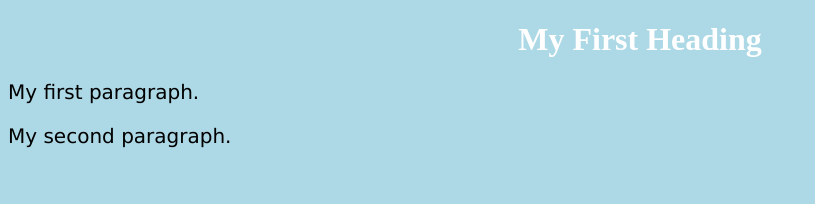
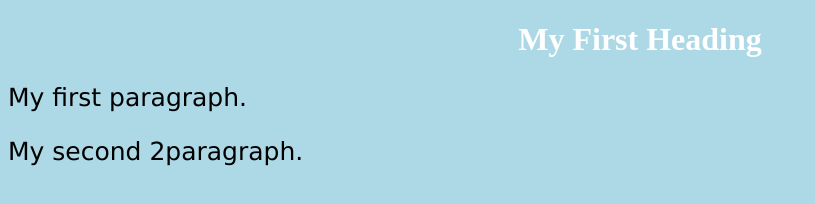
Before and after one commit to Feedotheman/first_project, a plain HTML site: page first.html in a window 1280 px wide. Shown: the whole page, without its empty margins (0-815 px from the left). Drawn offline with Linux system fonts and the light colour scheme.

Commit message:
add new features

```diff
--- a/first.html
+++ b/first.html
@@ -10,7 +10,7 @@
 
     <h1>My First Heading</h1>
     <p>My first paragraph.</p>
-    <p>My second paragraph.</p>
+    <p>My second 2paragraph.</p>
 
 </body>
 </html>
--- a/styles.css
+++ b/styles.css
@@ -9,5 +9,5 @@ body {
 
         p {
             font-family: verdana;
-            font-size: 20px;
+            font-size: 25px;
         }
```
Also changed, not shown: second.html (+1 -1 lines).
